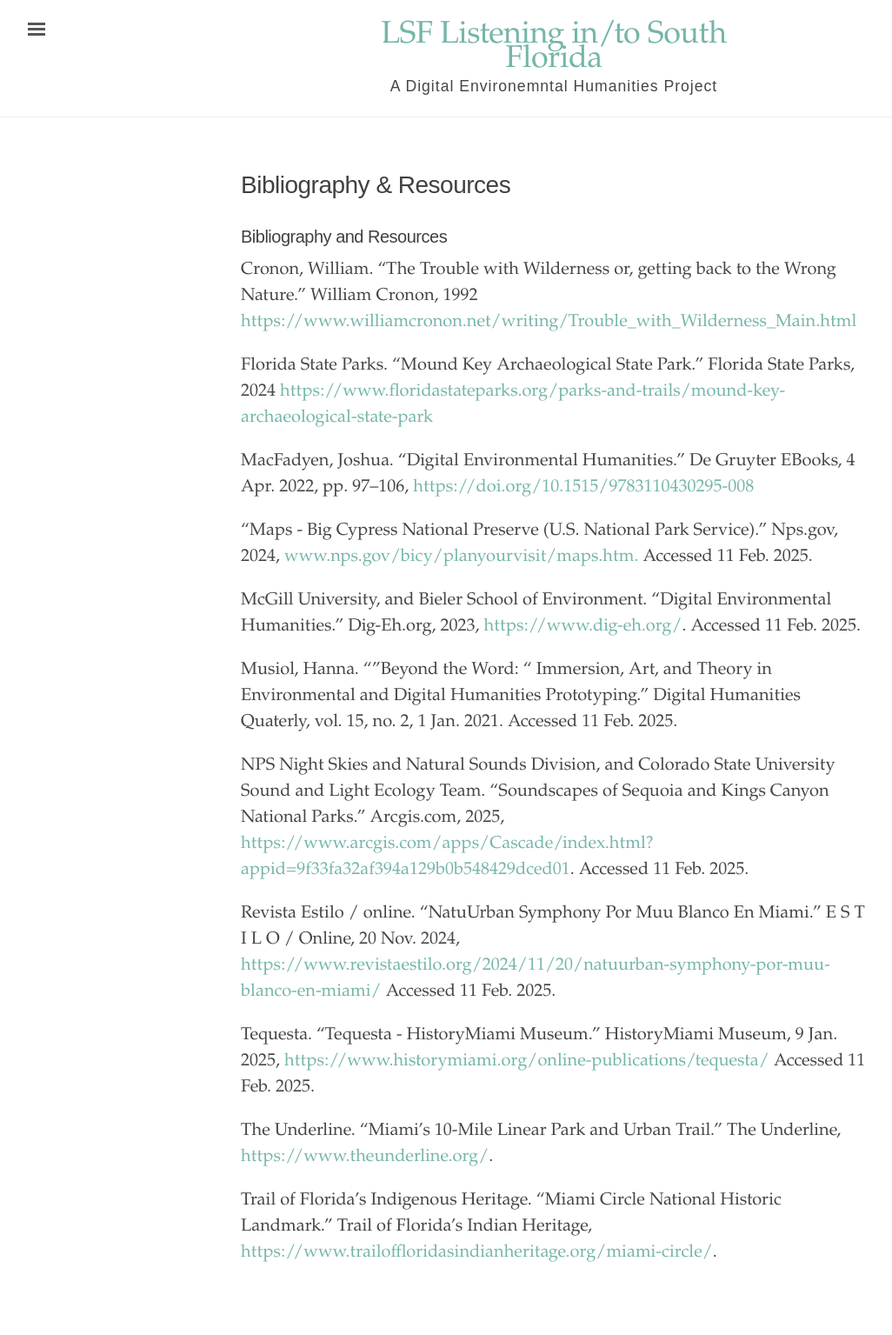
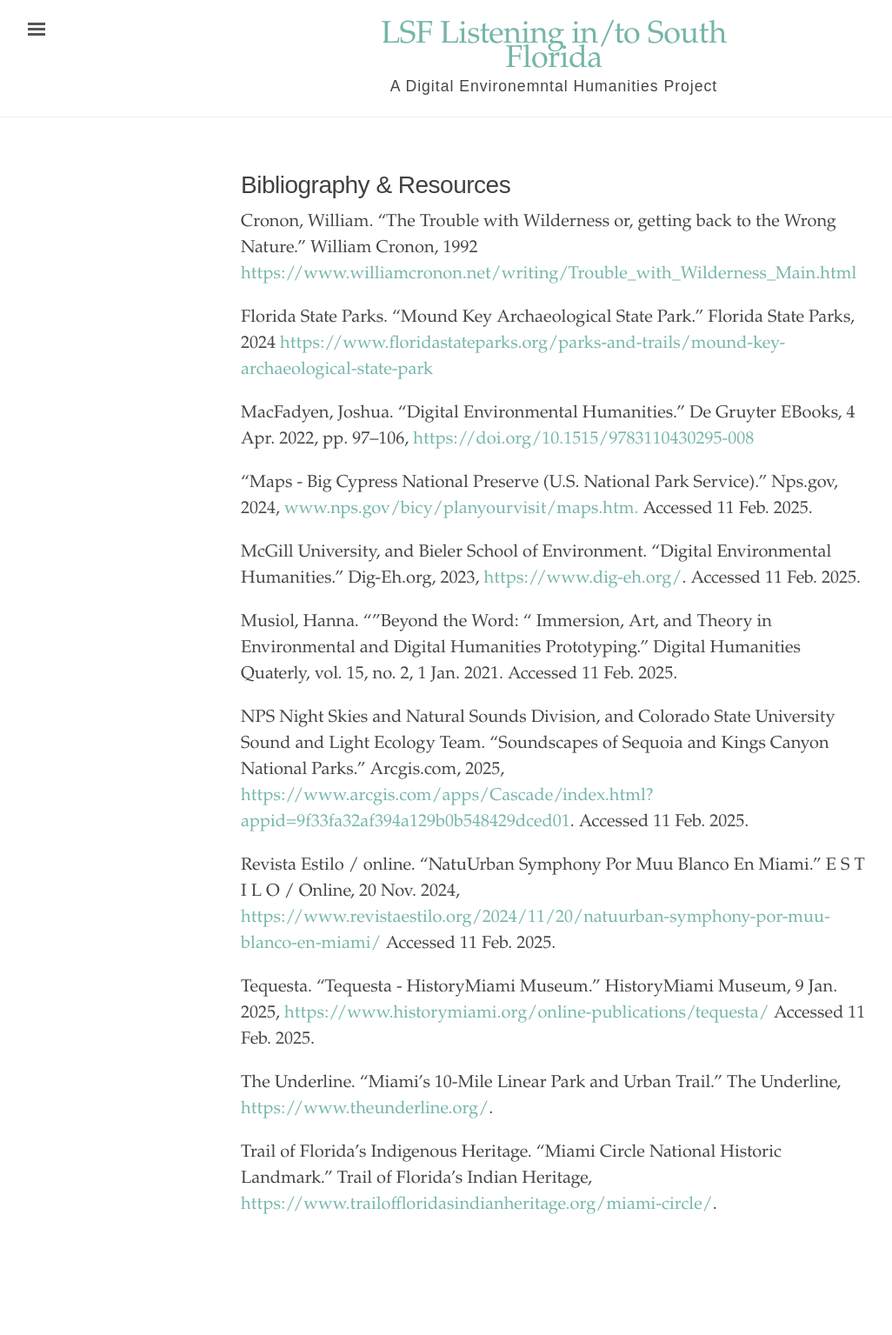
Before and after one commit to rm4-25/lsf_3, a Jekyll site: the page built from Bibliography_Resources.md, in a window 1280 px wide. Shown: the whole page at 87% size, without its empty margins (3-1029 px from the left). Built offline with Jekyll 4.4.1, drawn with Linux system fonts in a browser that asks for light colours; after the commit the page ends 1480 px from its top, so only the background shows below that.

Commit message:
Update Bibliography_Resources.md
Removed additional title.

```diff
--- a/Bibliography_Resources.md
+++ b/Bibliography_Resources.md
@@ -2,8 +2,6 @@
 layout: page
 title: Bibliography & Resources
 ---
-
-### Bibliography and Resources
 
 Cronon, William. "The Trouble with Wilderness or, getting back to the Wrong Nature." William Cronon, 1992 [https://www.williamcronon.net/writing/Trouble_with_Wilderness_Main.html](https://www.williamcronon.net/writing/Trouble_with_Wilderness_Main.html)
 
```
